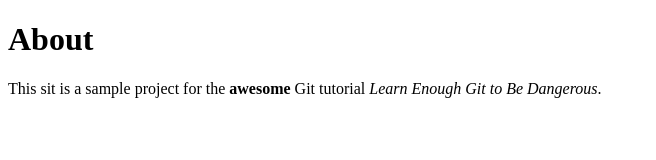
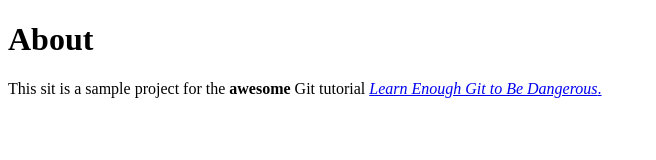
Before and after one commit to csleedy/sample-website, a plain HTML site: page about.html in a window 1280 px wide. Shown: the whole page, without its empty margins (0-656 px from the left). Drawn offline with Linux system fonts and the light colour scheme.

Commit message:
Add link to tutorial title

```diff
--- a/about.html
+++ b/about.html
@@ -7,7 +7,7 @@
         <h1>About</h1>
         <p>
         This sit is a sample project for the <strong>awesome</strong>
-        Git tutorial <em>Learn Enough Git to Be Dangerous</em>.
+        Git tutorial <a href="http://learnenough.com/git-tutorial"><em>Learn Enough Git to Be Dangerous</em>.
         </p>
     </body>
 </html>
```
